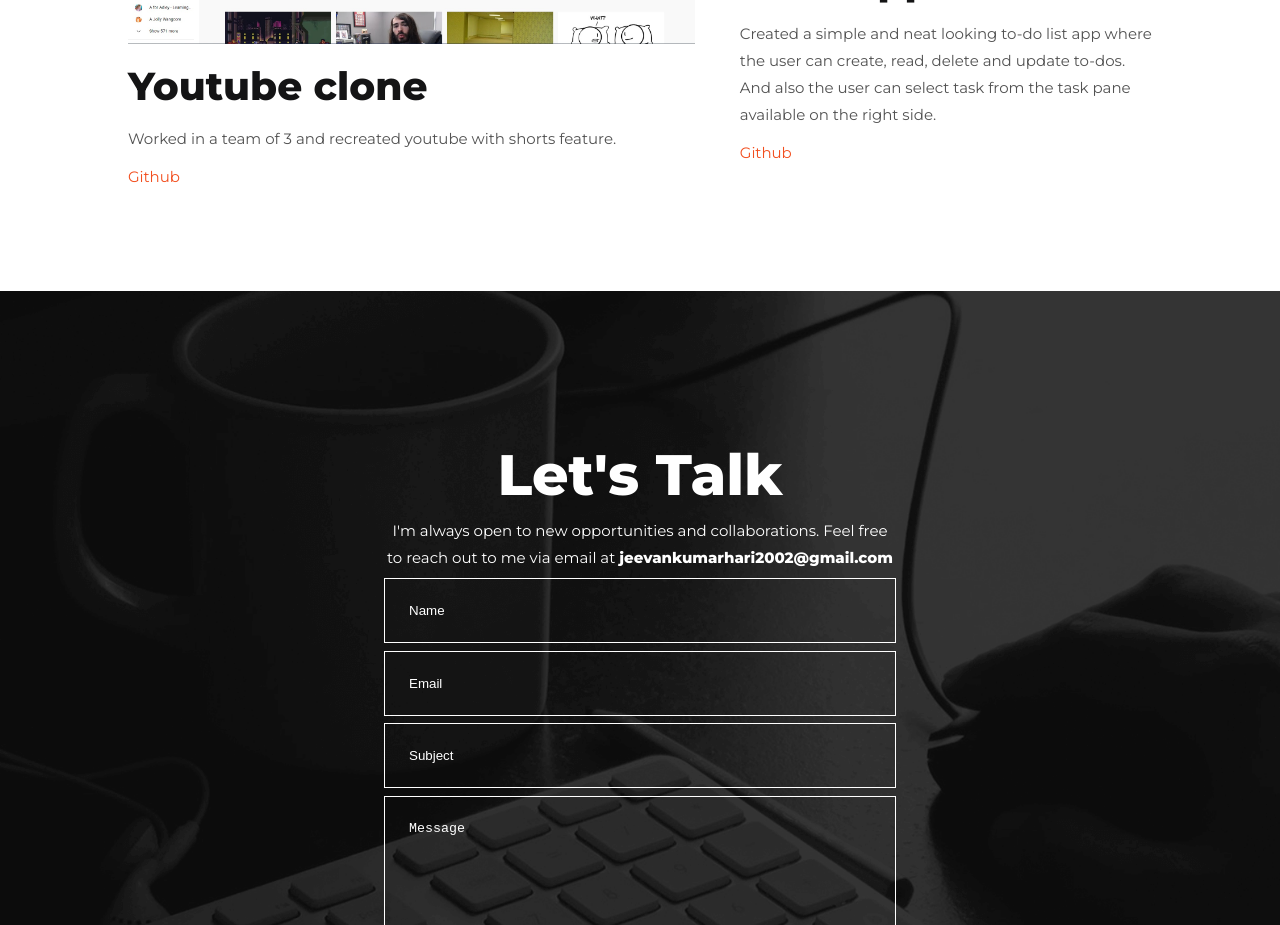
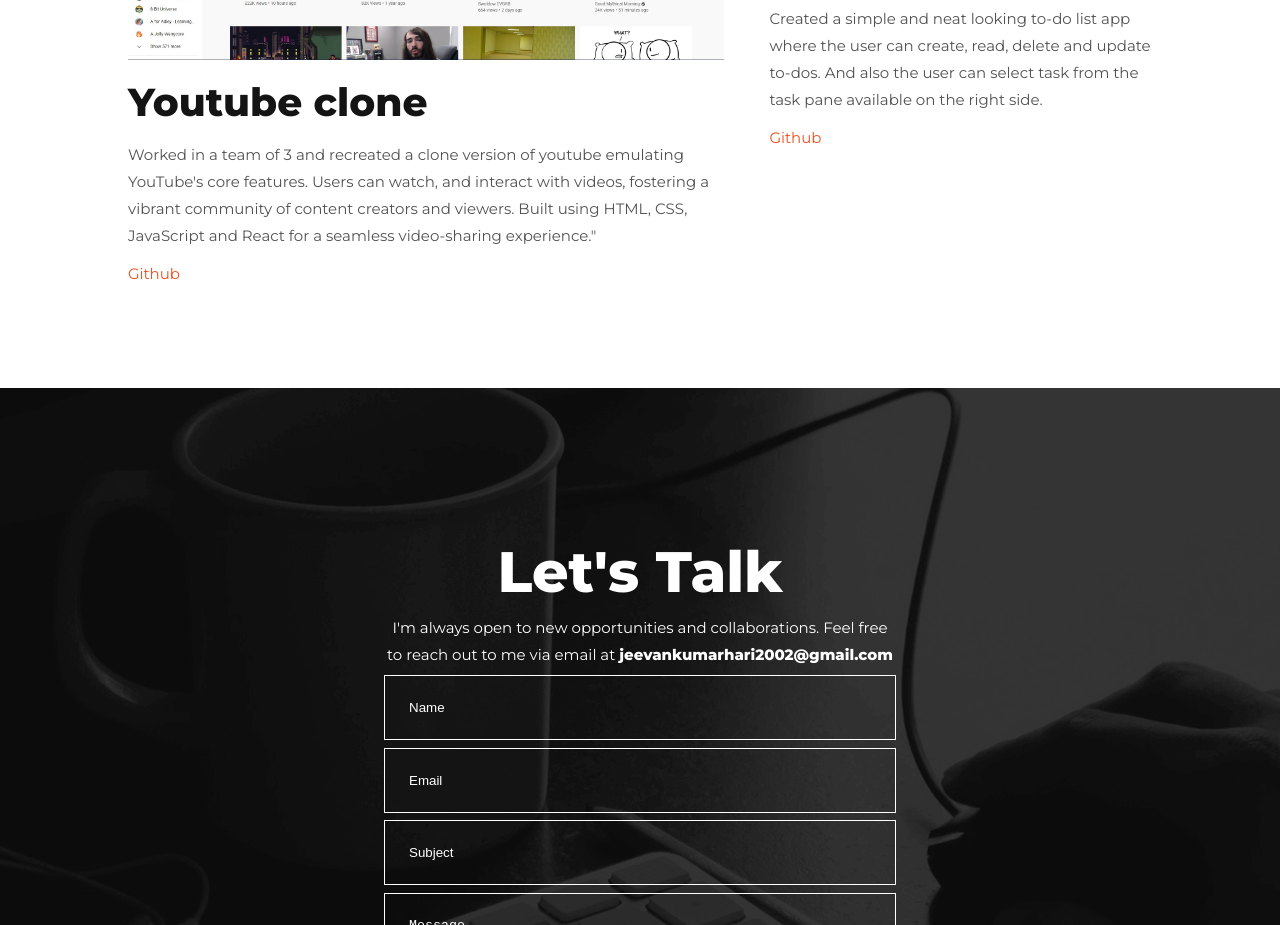
Before and after one commit to jeevanKumarH-clear/portfolio, a React (Create React App) app: page / in a window 1280 px wide. Shown: the part 3440-4365 px from the top of the page. Built offline with nearby package versions, Linux system fonts and the light colour scheme.

Commit message:
Changed Youtube project description.

```diff
--- a/src/components/Portfolio.js
+++ b/src/components/Portfolio.js
@@ -11,7 +11,7 @@
                         <img src='./youtube.jpg' alt='img'/>
                     </div>
                     <h2>Youtube clone</h2>
-                    <p>Worked in a team of 3 and recreated youtube with shorts feature.</p>
+                    <p>Worked in a team of 3 and recreated a clone version of youtube emulating YouTube's core features. Users can watch, and interact with videos, fostering a vibrant community of content creators and viewers. Built using HTML, CSS, JavaScript and React for a seamless video-sharing experience."</p>
                         <div className='action'>
                             <a href='https://github.com/jeevanKumarH-clear/myYouTubeClone'>Github</a>
                         </div>
```
